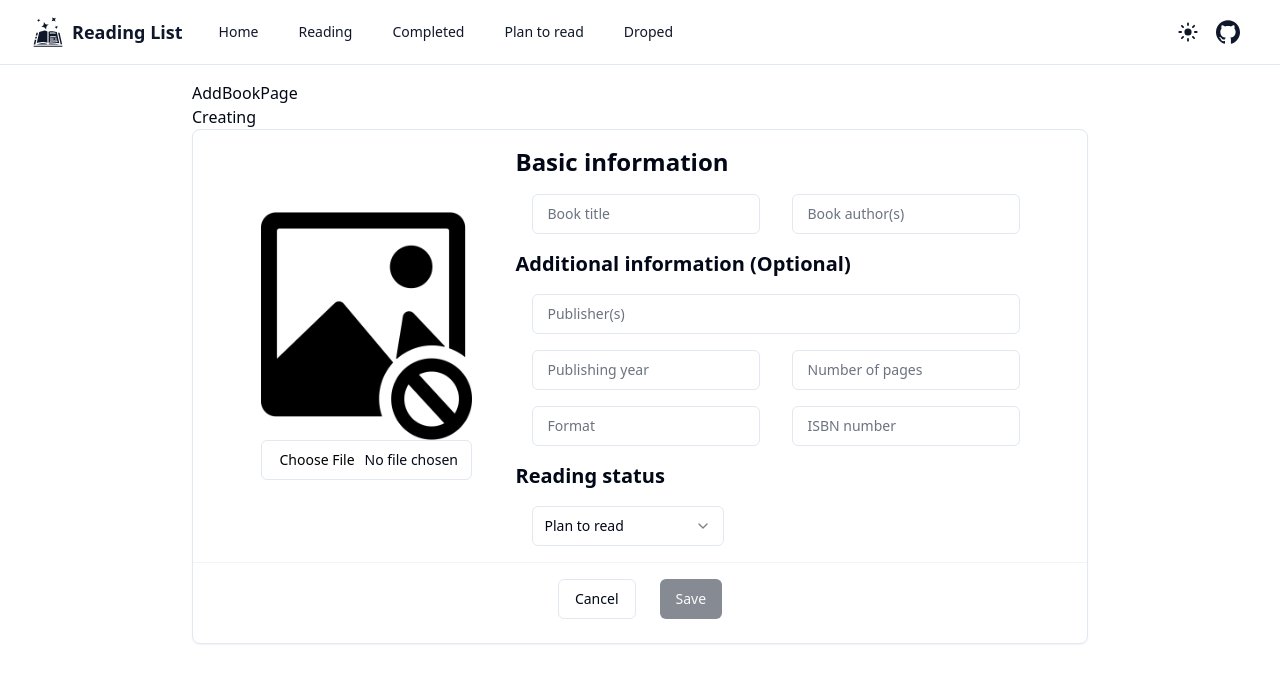
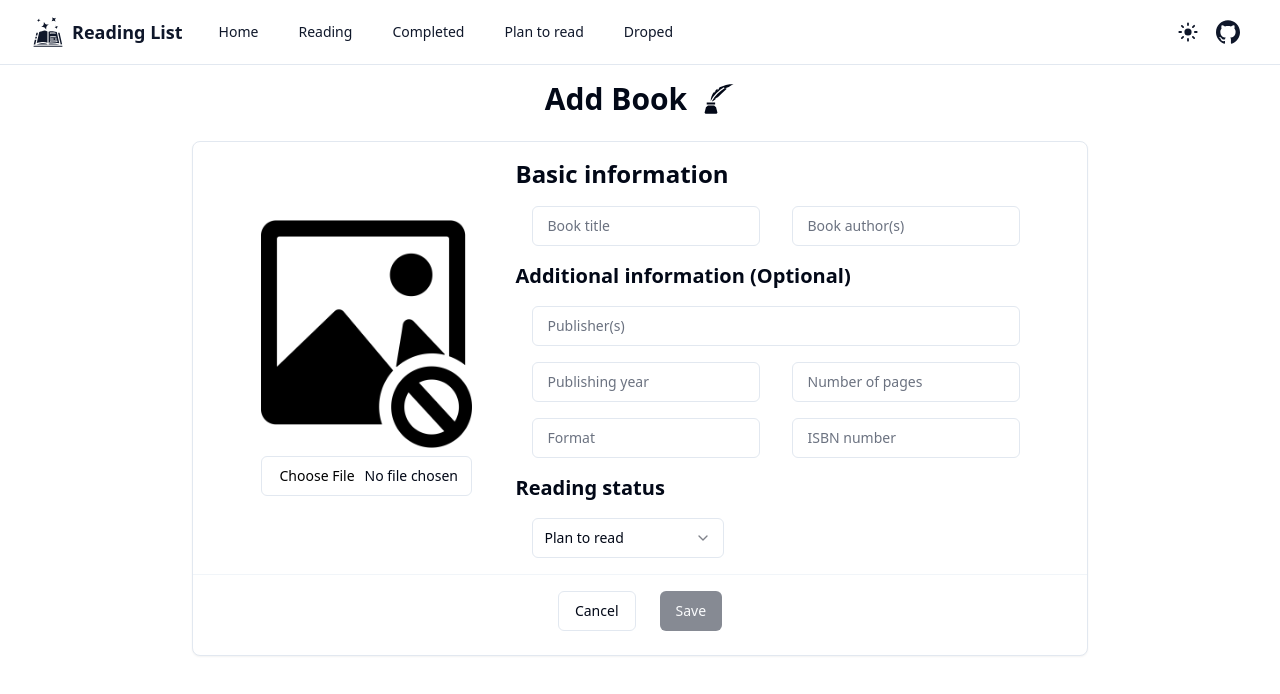
Before and after one commit to dawid-walkiewicz/book-tracker-local, a React (Vite) app: page /add in a window 1280 px wide. Shown: the top 694 px of the page. Built offline with nearby package versions, Linux system fonts and the light colour scheme.

Commit message:
cover file type validation and display

```diff
--- a/src/components/BookCover.tsx
+++ b/src/components/BookCover.tsx
@@ -55,3 +55,30 @@ export const BookCoverLarge = ({
     </div>
   )
 }
+
+export const BookCoverFile = ({
+  file: file,
+  title,
+}: {
+  file: File | null
+  title: string
+}) => {
+  const [loading, setLoading] = useState(true)
+
+  return (
+    <div className="relative">
+      {loading && (
+        <div className="inset-0 flex items-center justify-center">
+        {" "}
+        <AiOutlineLoading3Quarters className="size-16 animate-spin text-gray-900" />
+      </div>
+      )}
+      <img
+        src={file ? URL.createObjectURL(file) : NotFoundImage}
+        alt={`Cover of ${title}`}
+        className={`mx-auto h-full w-1/2 rounded-lg object-cover ${file ? "" : "dark:invert"} sm:h-full sm:w-full sm:rounded-l-lg ${loading ? "hidden" : ""}`}
+        onLoad={() => setLoading(false)}
+      />
+    </div>
+  )
+}
--- a/src/components/BookEditForm.tsx
+++ b/src/components/BookEditForm.tsx
@@ -1,4 +1,4 @@
-import { BookCoverLarge } from "@/components/BookCover"
+import { BookCoverFile } from "@/components/BookCover"
 import { SubmitHandler, useForm } from "react-hook-form"
 import { z } from "zod"
 import { zodResolver } from "@hookform/resolvers/zod"
@@ -22,6 +22,7 @@ import {
   SelectTrigger,
   SelectValue,
 } from "./ui/select"
+import { Book } from "@/libraryStore"
 
 const currentYear = new Date().getFullYear()
 
@@ -49,18 +50,18 @@ const formSchema = z.object({
   status: z.enum(["reading", "backlog", "completed", "dropped"]),
 })
 
-export const BookEditForm = () => {
+export const BookEditForm = ({ book }: { book: Book | null }) => {
   const form = useForm<z.infer<typeof formSchema>>({
     resolver: zodResolver(formSchema),
     defaultValues: {
-      title: "",
-      author_name: "",
-      publish_year: null,
-      publishers: "",
-      format: "",
+      title: book?.title || "",
+      author_name: book?.author_name.join(", ") || "",
+      publish_year: book?.publish_year || null,
+      publishers: book?.publishers.join(", ") || "",
+      format: book?.format || "",
       cover: null,
-      number_of_pages: null,
-      isbn: null,
+      number_of_pages: book?.number_of_pages || null,
+      isbn: book?.isbn || "",
       status: "backlog",
     },
     mode: "onChange",
@@ -75,7 +76,10 @@ export const BookEditForm = () => {
   const handleCoverChange = (event: React.ChangeEvent<HTMLInputElement>) => {
     const file = event.target.files?.[0] || null
     form.setValue("cover", file)
+    form.trigger("cover")
   }
+
+  const coverFile = form.watch("cover")
 
   return (
     <Form {...form}>
@@ -83,17 +87,24 @@ export const BookEditForm = () => {
         <Card className="w-full divide-y divide-muted">
           <CardContent className="flex justify-evenly pb-4 pt-4">
             <div className="flex w-1/4 flex-col justify-center">
-              <BookCoverLarge coverId={null} title="" />
+              <BookCoverFile file={coverFile} title="" />
 
-              <FormItem>
+              <FormField
+                name="cover"
+                control={form.control}
+                render={({ field }) => (
+                  <FormItem className="pt-2">
                     <FormControl>
                       <Input
                         type="file"
                         placeholder="Cover"
-                    onChange={handleCoverChange}
+                        onChange={handleCoverChange} // Zmiennik pliku
                       />
                     </FormControl>
+                    <FormMessage /> {/* Wyświetl komunikat o błędzie */}
                   </FormItem>
+                )}
+              />
             </div>
 
             <div className="flex flex-col">
--- a/src/components/Pages/EditBookPage.tsx
+++ b/src/components/Pages/EditBookPage.tsx
@@ -4,45 +4,27 @@ import { Book, useLibraryStore } from "@/libraryStore"
 import { useEffect, useState } from "react"
 import { BookEditForm } from "../BookEditForm"
 
+import { GiQuillInk } from "react-icons/gi";
+
 export const EditBookPage = () => {
   const { key } = useParams()
   const navigate = useNavigate()
 
-  const { getBook, editBook } = useLibraryStore((state) => state)
+  const { getBook } = useLibraryStore((state) => state)
 
-  const [book, setBook] = useState<Book>({
-    key: "",
-    title: "",
-    author_name: [],
-    publish_year: 0,
-    publishers: [],
-    format: "",
-    cover_i: null,
-    number_of_pages: null,
-    isbn: "",
-    status: "backlog",
-  })
-
-  const [isKeyValid, setIsKeyValid] = useState(true)
-
-  useEffect(() => {
-    if (key) {
-      const book = getBook(key)
-      if (book) {
-        editBook(book)
-      } else {
-        setIsKeyValid(false)
-      }
-    } else {
-      navigate("/add")
-    }
-  }, [])
+  const book = getBook(key ? key : "")
 
   return (
     <div>
-      <p>AddBookPage</p>
-      <p>{key ? key : "Creating"}</p>
-      <BookEditForm />
+      <div className="flex justify-center items-center gap-4 pb-6">
+        {key ? (
+          <h1 className="text-3xl font-bold">Edit Book</h1>
+        ) : (
+          <h1 className="text-3xl font-bold">Add Book</h1>
+        )}
+        <GiQuillInk className="size-8"/>
+      </div>
+      <BookEditForm book={book} />
     </div>
   )
 }
```
Lines whose indentation alone changed are shown as unchanged.
